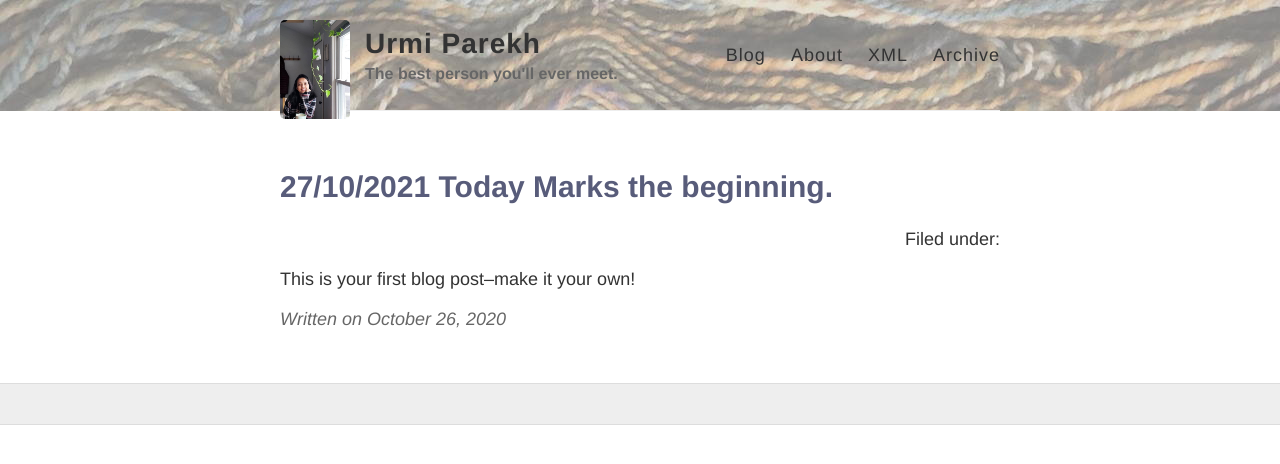
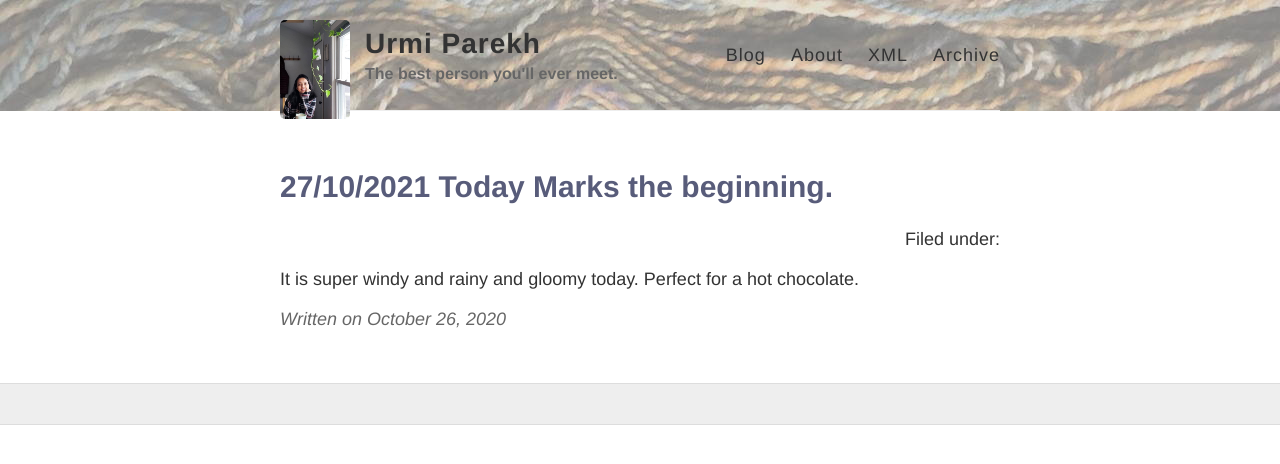
Before and after one commit to UrmiParekh/UrmiParekh.github.io, a Jekyll site: the page built from _posts/2020-10-26-Hello-World.md, in a window 1280 px wide. Shown: the top 464 px of the page. Built offline with Jekyll 4.4.1, drawn with Linux system fonts in a browser that asks for light colours.

Commit message:
Update 2020-10-26-Hello-World.md

```diff
--- a/_posts/2020-10-26-Hello-World.md
+++ b/_posts/2020-10-26-Hello-World.md
@@ -3,4 +3,4 @@ layout: post
 title: 27/10/2021 Today Marks the beginning.
 ---
 
-This is your first blog post--make it your own!
+It is super windy and rainy and gloomy today. Perfect for a hot chocolate.
```
